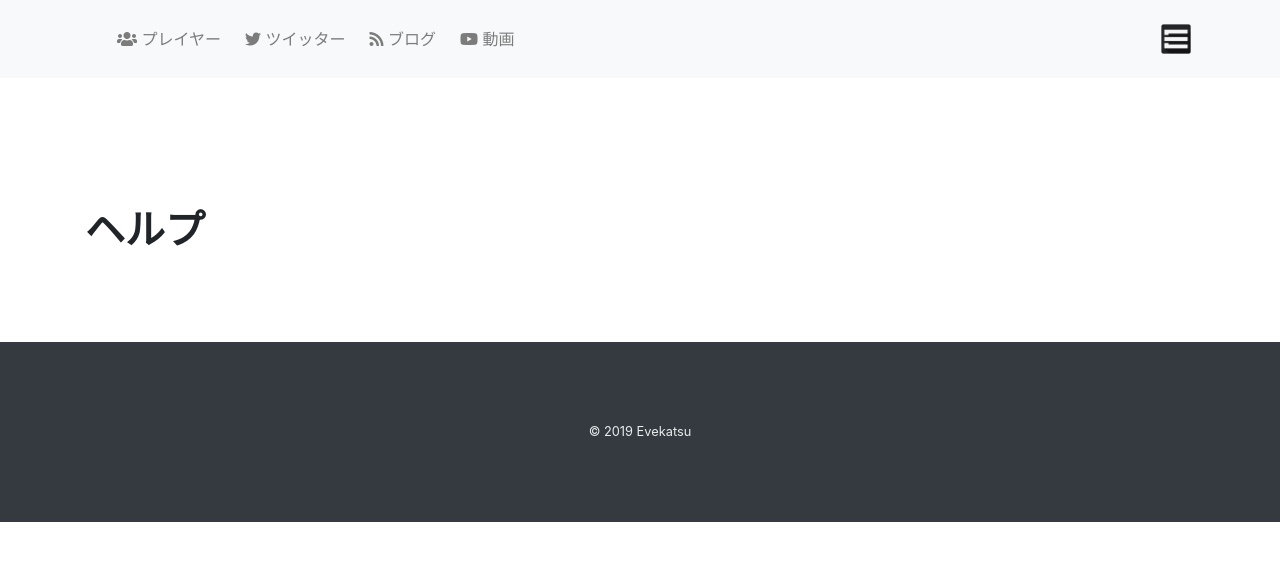
After one commit to EVEKatsu/portal-dev, a Flask app: page /help in a window 1280 px wide. The commit adds this page. Shown: the top 561 px of the page. Run offline with Flask 2, Linux system fonts and the light colour scheme; some libraries are stand-ins or nearby versions.

Commit message:
Update menu items

```diff
--- a/app.py
+++ b/app.py
@@ -17,11 +17,16 @@ def default_kwargs():
     'DATETIME': datetime.datetime.now(),
     'VERSION': settings.VERSION,
     'MENUITEMS': (
-      ('プレイヤー', 'users'),
-      ('ツイッター', 'tweets'),
-      ('ブログ', 'articles'),
-      ('動画', 'videos'),
-      ('ランキング', 'ranking'),
+      ('プレイヤー', 'users', 'fas fa-users'),
+      ('ツイッター', 'tweets', 'fab fa-twitter'),
+      ('ブログ', 'articles', 'fas fa-rss'),
+      ('動画', 'videos', 'fab fa-youtube'),
+    ),
+    'DROPDOWN_MENUITEMS': (
+      ('ホーム', 'index', 'fas fa-home'),
+      ('ランキング', 'ranking', 'fas fa-sort-amount-down'),
+      ('お問い合わせ', 'contact', 'fas fa-headset'),
+      ('ヘルプ', 'help', 'fas fa-question-circle'),
     ),
   }
 
@@ -31,6 +36,14 @@ def default_render(template_name_or_list, kwargs={}):
 @app.route("/")
 def index():
   return default_render('index.html')
+
+@app.route("/contact")
+def contact():
+  return default_render('contact.html')
+
+@app.route("/help")
+def help():
+  return default_render('help.html')
 
 @app.route('/users', defaults={'page': 1})
 @app.route("/users/<int:page>")
@@ -71,6 +84,7 @@ def tweets(submenu, page):
       ('すべて', 'all'),
       ('#evejapan', 'evejapan'),
       ('#eveonline', 'eveonline'),
+      ('zKillboard', 'zkillboard'),
       ('その他', 'misc'),
     ),
     'category': category,
--- a/scheduler_by_every_10_minutes.py
+++ b/scheduler_by_every_10_minutes.py
@@ -86,7 +86,7 @@ def update_tweets(category, search_words, exclude_keyword, only_included_ids):
 
 
 def update_tweets_test():
-    update_tweets('misc', 'eveonline OR "eve online" lang:ja', r'eve ?online', False)
+    update_tweets('zkillboard', 'zkillboard.com lang:ja', None, False)
     db.session.commit()
 
 
@@ -109,5 +109,5 @@ def main():
     db.session.commit()
 
 if __name__ == "__main__":
-    #update_tweets_test()
-    main()
+    update_tweets_test()
+    #main()
--- a/settings.py
+++ b/settings.py
@@ -24,6 +24,7 @@ SEARCH_QUERIES = [
     # (category, search_words, exclude_keyword, only_included_ids)
     ('evejapan', '#evejapan',  None, False),
     ('eveonline', '#eveonline lang:ja', None, False),
+    ('zkillboard', 'zkillboard.com lang:ja', None, False),
     (DEFAULT_CATEGORY, DEFAULT_MISC_QUERY, r'eve ?online', False),
     (DEFAULT_CATEGORY, 'eve lang:ja', r'eve', True),
     (DEFAULT_CATEGORY, 'イブ', None, True),
--- a/static/css/main.css
+++ b/static/css/main.css
@@ -28,14 +28,45 @@ blockquote.twitter-tweet {
     padding-bottom: 5px;
 }
 
-.sub-menu-item {
-    padding: 0.75rem 0rem;
-    background-color: #6c757d;
-    opacity: 0.65;
+.dropdown-item:active {
+    background-color: #f8f9fa;
 }
-.sub-menu-item.active {
-    opacity: 1;
+
+.page-item.active .page-link {
+    background-color: #343a40;
+    border-color: #343a40;
 }
-a.sub-menu-item {
-    color: white;
+
+.page-link {
+    color: #343a40;
 }
+
+.page-link:hover {
+    color: #343a40;
+    border-color: rgba(0,0,0,.3);
+}
+
+.page-link:focus {
+    box-shadow: 0 0 0 0.2rem rgba(0,0,0,.3);
+}
+
+.page-item.disabled .page-link {
+    color: rgba(0,0,0,.3);
+}
+
+header .navbar {
+    padding: 0;
+}
+
+.navbar-expand-nav {
+    margin-bottom: 0;
+}
+
+.navbar-light .navbar-expand-nav .nav-link {
+    font-size: 1.7rem;
+    color: rgba(0, 0, 0, 0.5);
+}
+
+.navbar-light .navbar-expand-nav .nav-link:hover, .navbar-light .navbar-expandnav .nav-link:focus {
+    color: rgba(0, 0, 0, 0.7);
+}
--- a/templates/base.html
+++ b/templates/base.html
@@ -24,6 +24,8 @@
 
   <link rel="stylesheet" type="text/css" href="{{ url_for('static', filename='css/bootstrap.min.css') }}">
   <link rel="stylesheet" type="text/css" href="{{ url_for('static', filename='css/main.css') }}?{{ VERSION }}">
+  <link rel="stylesheet" type="text/css" href="{{ url_for('static', filename='css/glyphicons.css') }}?{{ VERSION }}">
+  <link rel="stylesheet" href="https://use.fontawesome.com/releases/v5.7.2/css/all.css" integrity="sha384-fnmOCqbTlWIlj8LyTjo7mOUStjsKC4pOpQbqyi7RrhN7udi9RwhKkMHpvLbHG9Sr" crossorigin="anonymous">
   <link rel="shortcut icon" href="{{ url_for('static', filename='images/icon.png') }}" type="image/png" />
 
   <style type="text/css">
@@ -67,24 +69,37 @@
 <body>
 
 <header>
-  <nav class="navbar navbar-expand-lg navbar-light bg-light">
+  <nav class="navbar navbar-expand-sm navbar-light bg-light">
     <div class="container">
-      <a class="navbar-brand" href="{{ url_for('index') }}">
-        <img src="{{ url_for('static', filename='images/icon.png') }}" width="30" height="30" class="d-inline-block align-top mr-1" alt="Evekatsu">
-      </a>
-      <button class="navbar-toggler" type="button" data-toggle="collapse" data-target="#navbar" aria-controls="navbar" aria-expanded="false" aria-label="Toggle navigation">
-        <span class="navbar-toggler-icon"></span>
-      </button>
 
-      <div class="collapse navbar-collapse" id="navbar">
+      <div class="navbar-toggler" aria-expanded="false" style="border: none; padding: 1.08rem 0rem">
+        <ul class="list-inline navbar-expand-nav">
+          {% for title, link, icon in MENUITEMS %}
+          <li class="nav-item"><a href="{{ url_for(link) }}" class="nav-link"><span class="{{ icon }}"></span></a></li>
+          {% endfor %}
+        </ul>
+      </div>
+
+      <div class="collapse navbar-collapse" id="navbar" style="padding: 1.2rem 1.5rem">
         <ul class="navbar-nav mr-auto">
-          {% for title, link in MENUITEMS %}
+          {% for title, link, icon in MENUITEMS %}
           <li class="nav-item {% if request.endpoint == link %}active{% endif %}">
-              <a class="nav-link" href="{{ url_for(link) }}">{{ title }}</a>
+              <a class="nav-link" href="{{ url_for(link) }}"><span class="{{ icon }}"></span> {{ title }}</a>
             </li>
           {% endfor %}
         </ul>
       </div>
+
+      <div class="btn-group" style=>
+          <a href="#" data-toggle="dropdown" aria-haspopup="true" aria-expanded="false">
+            <img src="{{ url_for('static', filename='images/icon.png') }}" width="30" height="30" class="d-inline-block align-top mr-1" alt="Evekatsu">
+          </a>
+          <div class="dropdown-menu dropdown-menu-right">
+            {% for title, link, icon in DROPDOWN_MENUITEMS %}
+            <a class="dropdown-item" href="{{ url_for('index') }}" style="padding-top: 15px; padding-bottom: 15px"><span class="{{ icon }}"></span> {{ title }}</a>
+            {% endfor %}
+          </div>
+        </div>
     </div>
   </nav>
 </header>
--- /dev/null
+++ b/templates/help.html
@@ -0,0 +1,14 @@
+{% extends "base.html" %}
+
+
+{% block content %}
+<section class="bs-docs-section clearfix">
+    <div class="row">
+        <div class="col-lg-12">
+            <div class="page-header">
+                <h1 id="navbars">ヘルプ</h1>
+            </div>
+        </div>
+    </div>
+</section>
+{% endblock content %}
```
Also changed, not shown: templates/_index.html (deleted, +0 -141 lines), templates/_submenu.html (+17 -5 lines), templates/contact.html (added, +14 -0 lines), README.md (added), 1 other file.
